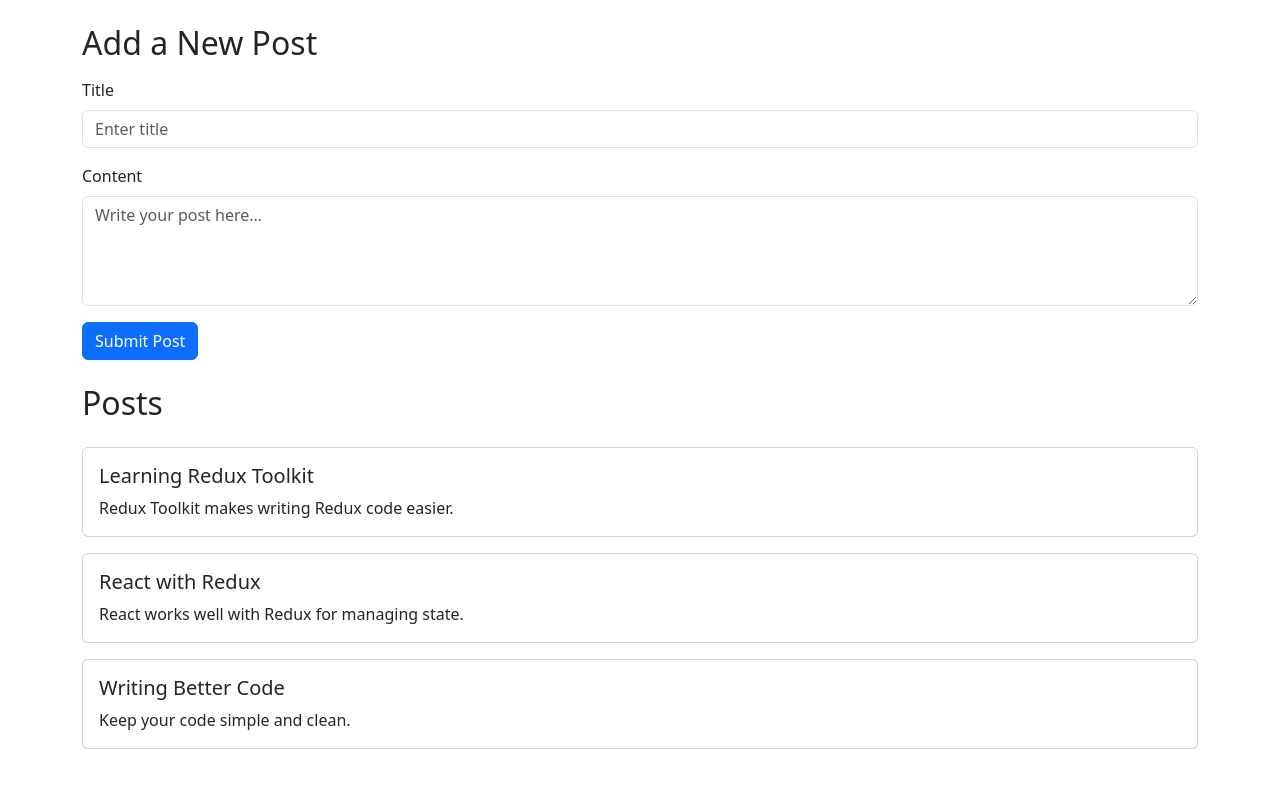
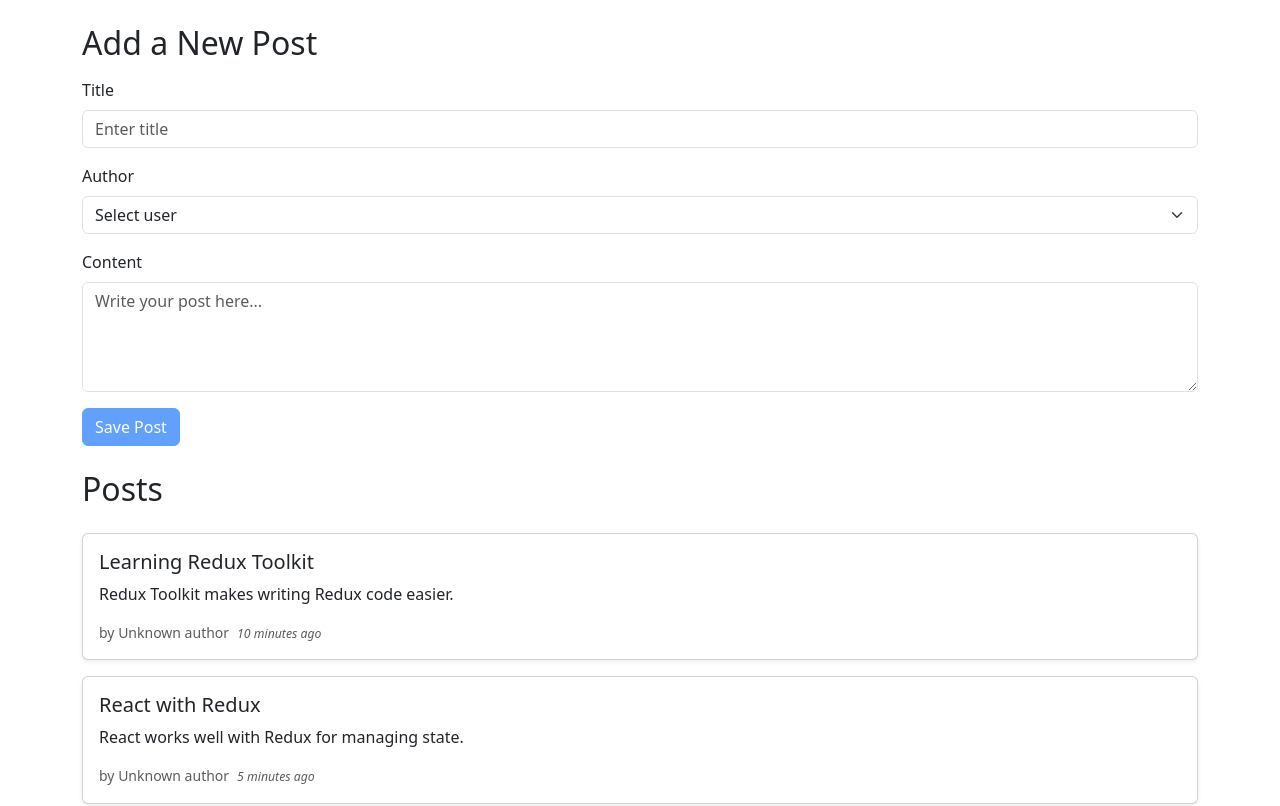
Before and after one commit to myatkay213272/react-redux-toolkit-blog, a React (Create React App) app: page / in a window 1280 px wide. Shown: the top 806 px of the page. Built offline with nearby package versions, Linux system fonts and the light colour scheme.

Commit message:
App structure & Data flow

```diff
--- a/package.json
+++ b/package.json
@@ -9,6 +9,7 @@
     "@testing-library/react": "^16.3.0",
     "@testing-library/user-event": "^13.5.0",
     "bootstrap": "^5.3.6",
+    "date-fns": "^4.1.0",
     "react": "^19.1.0",
     "react-dom": "^19.1.0",
     "react-redux": "^9.2.0",
--- a/src/app/store.js
+++ b/src/app/store.js
@@ -1,8 +1,10 @@
 import { configureStore } from "@reduxjs/toolkit";
 import postsReducer from '../feactures/posts/postSlice'
+import userReducer from '../feactures/users/userSlice'
 
 export const store = configureStore({
     reducer :{
-        posts : postsReducer
+        posts : postsReducer,
+        users :userReducer
     }
 })
--- a/src/feactures/posts/AddPostForm.js
+++ b/src/feactures/posts/AddPostForm.js
@@ -1,42 +1,45 @@
 import React, { useState } from 'react';
-import { useDispatch } from 'react-redux';
-import { nanoid } from '@reduxjs/toolkit';
-
+import { useDispatch, useSelector } from 'react-redux';
 import { postAdded } from './postSlice';
+import { selectAllUsers } from '../users/userSlice';
 
 const AddPostForm = () => {
+  const dispatch = useDispatch();
 
-    const dispatch = useDispatch()
-    const [title,setTitle] = useState('')
-    const [content,setContent] = useState('')
+  const [title, setTitle] = useState('');
+  const [content, setContent] = useState('');
+  const [userId, setUserId] = useState('');
 
-    const onTitleChanged = (e)=>setTitle(e.target.value)
-    const onContentChanged = (e)=>setContent(e.target.value)
+  const users = useSelector(selectAllUsers);
 
-    const onSvePostClicked = (e)=>{
-        e.preventDefault()
-        if(title && content){
-            dispatch(
-                postAdded({
-                    id : nanoid(),
-                    title,
-                    content
-                })
-            )
-            setTitle('')
-            setContent('')
-        }
+  const onTitleChanged = (e) => setTitle(e.target.value);
+  const onContentChanged = (e) => setContent(e.target.value);
+  const onAuthorChanged = (e) => setUserId(e.target.value);
+
+  const onSavePostClicked = (e) => {
+    e.preventDefault();
+    if (title && content && userId) {
+      dispatch(postAdded(title, content, userId));
+      setTitle('');
+      setContent('');
+      setUserId('');
     }
+  };
+
+  const canSave = Boolean(title) && Boolean(content) && Boolean(userId)
+
+  const userOptions = users.map((user) => (
+    <option key={user.id} value={user.id}>
+      {user.name}
+    </option>
+  ));
 
   return (
     <section className="container mt-4">
       <h2 className="mb-3">Add a New Post</h2>
       <form>
         <div className="mb-3">
-          <label
-                htmlFor="postTitle"
-                className="form-label"
-            >Title</label>
+          <label htmlFor="postTitle" className="form-label">Title</label>
           <input
             type="text"
             className="form-control"
@@ -44,27 +47,42 @@ const AddPostForm = () => {
             value={title}
             onChange={onTitleChanged}
             placeholder="Enter title"
-            />
+          />
         </div>
 
         <div className="mb-3">
-          <label
-            htmlFor="postContent"
-            className="form-label"
-            >Content</label>
+          <label htmlFor="postAuthor" className="form-label">Author</label>
+          <select
+            id="postAuthor"
+            className="form-select"
+            value={userId}
+            onChange={onAuthorChanged}
+          >
+            <option value="">Select user</option>
+            {userOptions}
+          </select>
+        </div>
+
+        <div className="mb-3">
+          <label htmlFor="postContent" className="form-label">Content</label>
           <textarea
             className="form-control"
             id="postContent"
             rows="4"
             value={content}
             onChange={onContentChanged}
-            placeholder="Write your post here..."></textarea>
+            placeholder="Write your post here..."
+          ></textarea>
         </div>
+
         <button
-            onClick={onSvePostClicked}
-            type="submit"
-            className="btn btn-primary"
-        >Submit Post</button>
+          onClick={onSavePostClicked}
+          type="submit"
+          className="btn btn-primary"
+          disabled={!canSave}
+        >
+          Save Post
+        </button>
       </form>
     </section>
   );
--- /dev/null
+++ b/src/feactures/posts/PostAuthor.js
@@ -0,0 +1,14 @@
+import React from 'react'
+import { useSelector } from 'react-redux'
+import { selectAllUsers } from '../users/userSlice'
+
+const PostAuthor = ({userId}) => {
+    const users = useSelector(selectAllUsers)
+
+    const author = users.find(user => user.id === userId)
+  return (
+    <span>by {author ? author.name : 'Unknown author'}</span>
+  )
+}
+
+export default PostAuthor
--- a/src/feactures/posts/PostsList.js
+++ b/src/feactures/posts/PostsList.js
@@ -1,16 +1,23 @@
 import { useSelector } from 'react-redux';
 import { selectAllPosts } from './postSlice';
+import PostAuthor from './PostAuthor';
+import TimeAgo from './TimeAgo';
 
 const PostsList = () => {
   const posts = useSelector(selectAllPosts);
 
   const renderedPosts = posts.map(post => (
-    <div className="card mb-3" key={post.id}>
+    <article className="card mb-3 shadow-sm" key={post.id}>
       <div className="card-body">
         <h5 className="card-title">{post.title}</h5>
         <p className="card-text">{post.content}</p>
+        <div className="text-muted small">
+          <PostAuthor userId={post.userId} />
+          <TimeAgo timestamp={post.date} />
+          {/* <TimeAgo timestamp="2025-05-27T09:30:00Z" /> */}
+        </div>
       </div>
-    </div>
+    </article>
   ));
 
   return (
--- /dev/null
+++ b/src/feactures/posts/TimeAgo.js
@@ -0,0 +1,19 @@
+import { formatDistanceToNow, parseISO } from 'date-fns';
+
+const TimeAgo = ({ timestamp }) => {
+  let timeAgo = '';
+
+  if (timestamp) {
+    const date = parseISO(timestamp);
+    const timePeriod = formatDistanceToNow(date);
+    timeAgo = `${timePeriod} ago`;
+  }
+
+  return (
+    <span className="text-muted small ms-2" title={timestamp}>
+      <i>{timeAgo}</i>
+    </span>
+  );
+};
+
+export default TimeAgo;
--- a/src/feactures/posts/postSlice.js
+++ b/src/feactures/posts/postSlice.js
@@ -1,20 +1,25 @@
-import { createSlice } from "@reduxjs/toolkit";
+import { createSlice, nanoid } from "@reduxjs/toolkit";
+import {sub} from 'date-fns'
 
 const initialState = [
   {
     id: 1,
     title: 'Learning Redux Toolkit',
-    content: 'Redux Toolkit makes writing Redux code easier.'
+    content: 'Redux Toolkit makes writing Redux code easier.',
+    date : sub(new Date(),{minutes : 10}).toISOString()
   },
   {
     id: 2,
     title: 'React with Redux',
-    content: 'React works well with Redux for managing state.'
+    content: 'React works well with Redux for managing state.',
+    date : sub(new Date(),{minutes : 5}).toISOString()
   },
   {
     id: 3,
     title: 'Writing Better Code',
-    content: 'Keep your code simple and clean.'
+    content: 'Keep your code simple and clean.',
+    date : sub(new Date(),{minutes : 15}).toISOString()
+
   }
 ];
 
@@ -23,8 +28,21 @@ const postSlice = createSlice({
     name : 'posts',
     initialState,
     reducers : {
-        postAdded(state,action){
+        postAdded :{
+          reducer(state,action){
             state.push(action.payload)
+          },
+          prepare(title,content,userId){
+            return{
+              payload :{
+                id : nanoid(),
+                title,
+                content,
+                date : new Date().toISOString(),
+                userId
+              }
+            }
+          }
         }
     }
 })
--- /dev/null
+++ b/src/feactures/users/userSlice.js
@@ -0,0 +1,18 @@
+import { createSlice } from "@reduxjs/toolkit";
+
+const initialState = [
+  { id: '1', name: 'Alice' },
+  { id: '2', name: 'Bob' },
+  { id: '3', name: 'Charlie' }
+];
+
+
+const userSlice = createSlice({
+    name : 'users',
+    initialState,
+    reducers : {}
+})
+
+export const selectAllUsers = (state)=>state.users
+
+export default userSlice.reducer
```
Also changed, not shown: 1 other file (tests, documents, lock files or other folders).
